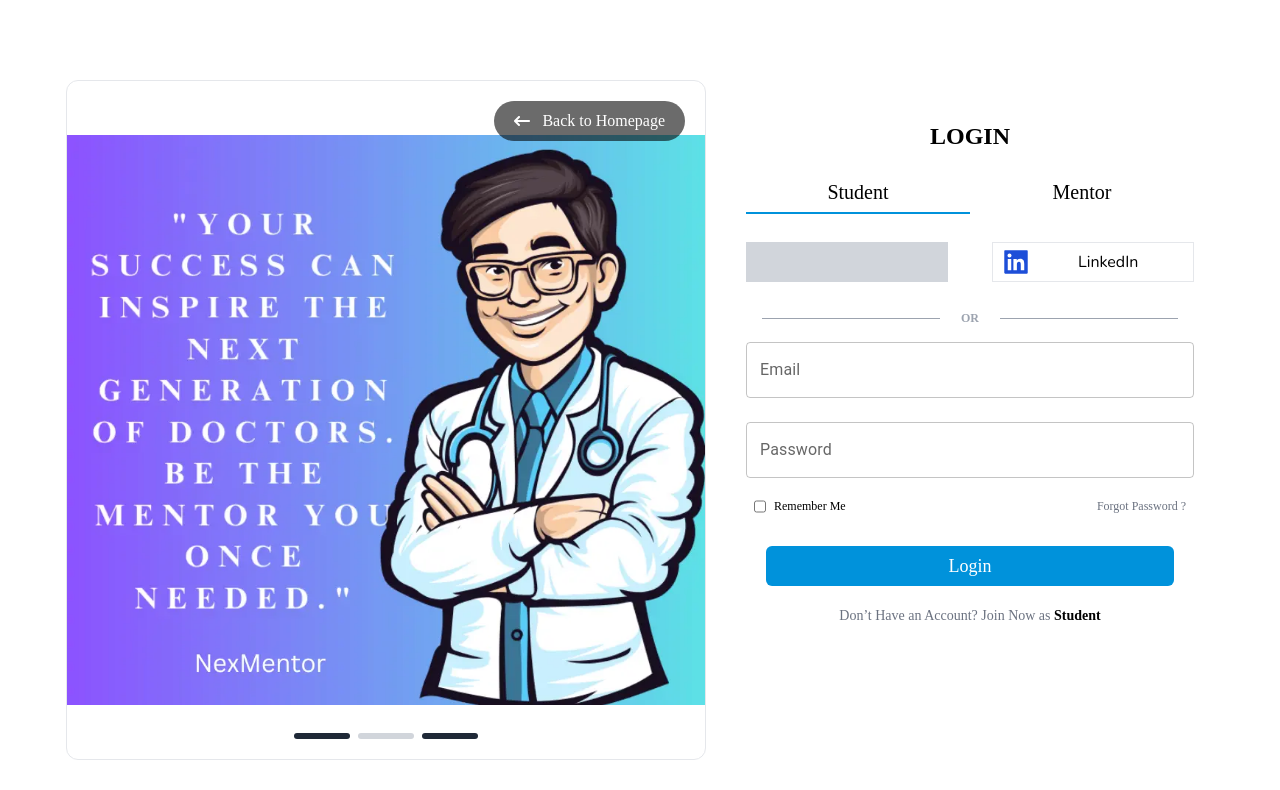
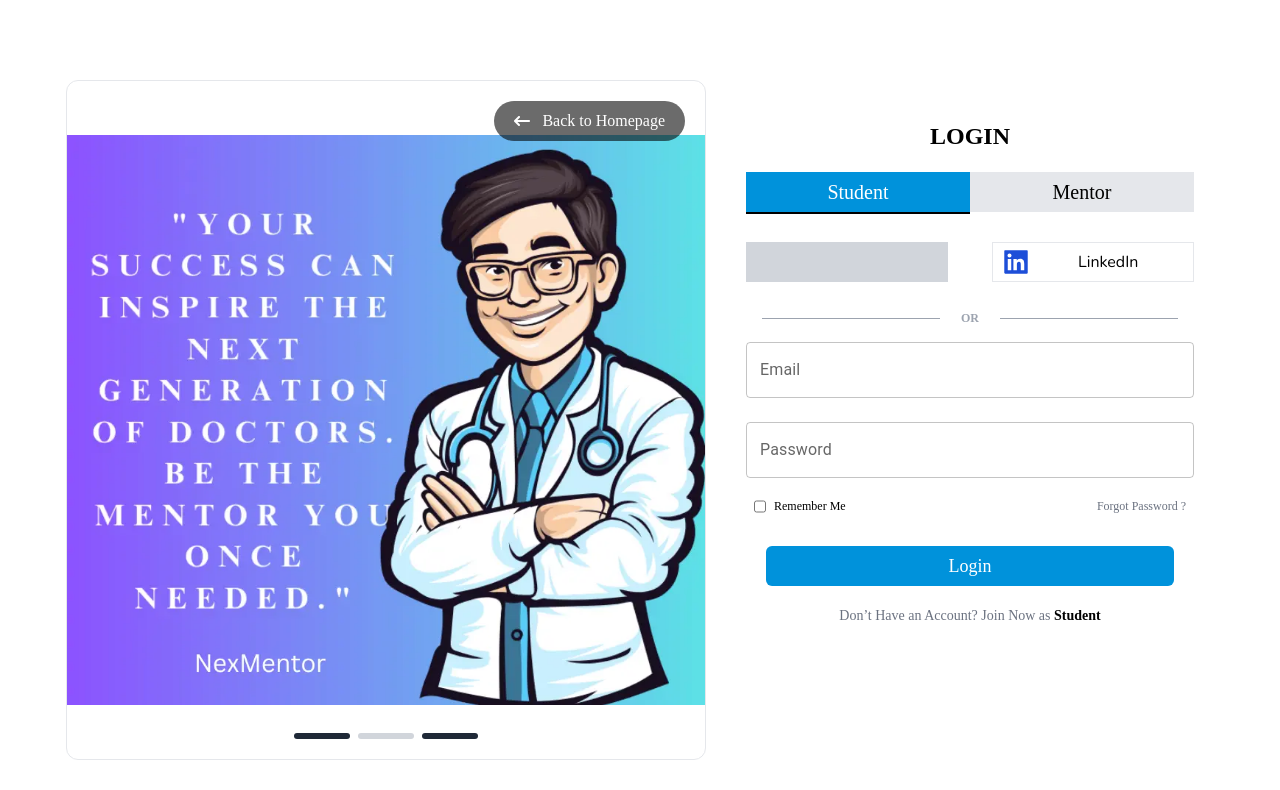
Before and after one commit to syedhaamed/NexMentorFrontend, a React (Vite) app: page /login in a window 1280 px wide. Shown: the top 790 px of the page. Built offline with nearby package versions, Linux system fonts and the light colour scheme; no server answers.

Commit message:
add web analystics and minor change in login and signup

```diff
--- a/package.json
+++ b/package.json
@@ -16,6 +16,7 @@
     "@mui/material": "^6.1.6",
     "@react-oauth/google": "^0.12.1",
     "@reduxjs/toolkit": "^2.3.0",
+    "@vercel/analytics": "^1.4.1",
     "axios": "^1.7.7",
     "jwt-decode": "^4.0.0",
     "lucide-react": "^0.459.0",
--- a/src/App.jsx
+++ b/src/App.jsx
@@ -1,12 +1,14 @@
 import Footer from "./components/Footer"
 import Header from "./components/Header"
 import { Outlet } from 'react-router-dom'
+import { Analytics } from "@vercel/analytics/react"
 
 function App() {
 
   return (
     <>
       <Header />
+      <Analytics />
       <Outlet />
       <Footer />
     </>
--- a/src/components/Login.jsx
+++ b/src/components/Login.jsx
@@ -96,11 +96,11 @@ function Login() {
           <div className='w-auto h-auto flex flex-col mt-10 mx-5 xl:w-[35%] 2xl:w-[30%]'>
             <div className='w-full h-auto flex justify-center items-center text-2xl font-cg-times font-bold'>LOGIN</div>
             <div className='w-auto h-auto flex font-cg-times text-sm mt-5'>
-              <p onClick={() => handleButtonClick('student')} className='w-[50%] h-10 flex items-center justify-center cursor-pointer active:bg-gray-100 md:hover:bg-gray-100 lg:text-xl'>Student</p>
-              <p onClick={() => handleButtonClick('mentor')} className='w-[50%] h-10 flex items-center justify-center cursor-pointer active:bg-gray-100 md:hover:bg-gray-100 lg:text-xl'>Mentor</p>
+              <p onClick={() => handleButtonClick('student')} className={`${activeContainer === 'student' ? 'bg-[#0092DB] text-white' : 'bg-gray-200 text-black'} w-[50%] h-10 flex items-center justify-center cursor-pointer lg:text-xl `}>Student</p>
+              <p onClick={() => handleButtonClick('mentor')} className={`${activeContainer === 'mentor' ? 'bg-[#0092DB] text-white' : 'bg-gray-200 text-black'} w-[50%] h-10 flex items-center justify-center cursor-pointer lg:text-xl `}>Mentor</p>
             </div>
             <div className={`${activeContainer === 'student' ? 'translate-x-0' : 'translate-x-[50%]'} w-auto h-auto flex transition duration-300`}>
-              <p className='w-[50%] h-[2px] bg-[#0092DB]'></p>
+              <p className='w-[50%] h-[2px] bg-black'></p>
             </div>
             <div className='relative w-full h-[65vh] overflow-hidden'>
               {/* Student login */}
--- a/src/components/Signup.jsx
+++ b/src/components/Signup.jsx
@@ -183,11 +183,11 @@ function Signup() {
           <div className='w-auto h-auto flex flex-col mx-5 xl:w-[35%] 2xl:w-[30%]'>
             <div className='w-full h-auto flex justify-center items-center text-2xl font-cg-times font-bold'>CREATE NEW ACCOUNT</div>
             <div className='w-auto h-auto flex font-cg-times text-sm mt-5'>
-              <p onClick={() => handleButtonClick('student')} className='w-[50%] h-10 flex items-center justify-center cursor-pointer active:bg-gray-100 md:hover:bg-gray-100 lg:text-xl'>Student</p>
-              <p onClick={() => handleButtonClick('mentor')} className='w-[50%] h-10 flex items-center justify-center cursor-pointer active:bg-gray-100 md:hover:bg-gray-100 lg:text-xl'>Mentor</p>
+              <p onClick={() => handleButtonClick('student')} className={`${activeContainer === 'student' ? 'bg-[#0092DB] text-white' : 'bg-gray-200 text-black'} w-[50%] h-10 flex items-center justify-center cursor-pointer lg:text-xl `}>Student</p>
+              <p onClick={() => handleButtonClick('mentor')} className={`${activeContainer === 'mentor' ? 'bg-[#0092DB] text-white' : 'bg-gray-200 text-black'} w-[50%] h-10 flex items-center justify-center cursor-pointer lg:text-xl `}>Mentor</p>
             </div>
             <div className={`${activeContainer === 'student' ? 'translate-x-0' : 'translate-x-[50%]'} w-auto h-auto flex transition duration-300`}>
-              <p className='w-[50%] h-[2px] bg-[#0092DB]'></p>
+              <p className='w-[50%] h-[2px] bg-black'></p>
             </div>
             <div className='relative w-[99%] h-[650px] overflow-hidden xl:h-[580px]'>
               {/* student Signup */}
```
Also changed, not shown: 1 other file (tests, documents, lock files or other folders).
